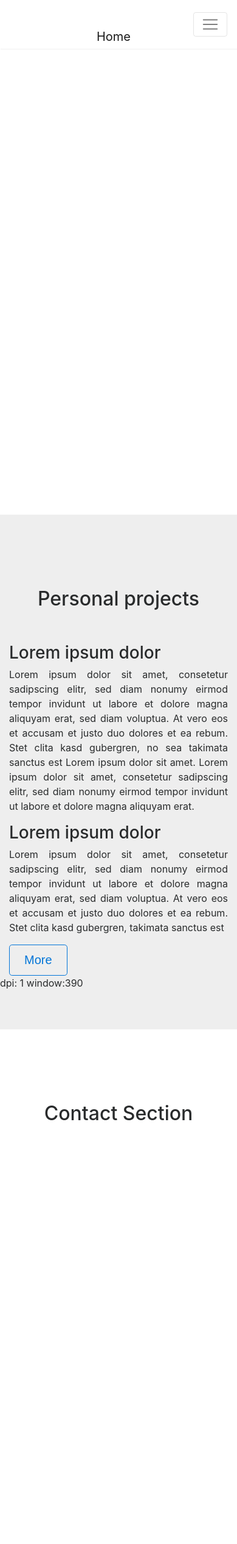
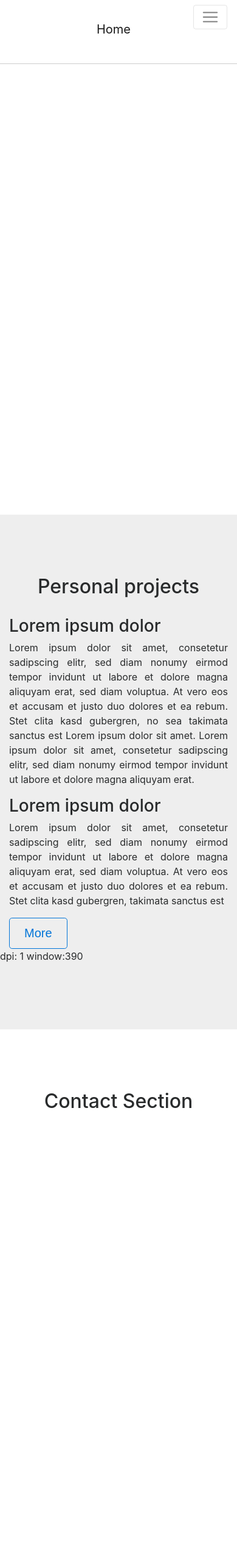
Before and after one commit to jgawrylkowicz/jgawrylkowicz.github.io, a PHP site: page / in a window 390 px wide. Shown: the whole page at 61% size. Run offline with PHP 8.4, Linux system fonts and the light colour scheme.

Commit message:
update mobile support for XHDPI devices

```diff
--- a/css/scrolling-nav.css
+++ b/css/scrolling-nav.css
@@ -1,8 +1,10 @@
-/*!
- * Start Bootstrap - Scrolling Nav (http://startbootstrap.com/)
- * Copyright 2013-2016 Start Bootstrap
- * Licensed under MIT (https://github.com/BlackrockDigital/startbootstrap/blob/gh-pages/LICENSE)
- */
+
+:root{
+    --theme-color: rgba(0, 113, 255, 0.50);
+    --navbar-color: rgba(255, 255, 255, 0.95);
+    --navbar-border-botom: rgba(0, 0, 0, 0.2);
+}
+
 
 body {
     width: 100%;
@@ -14,37 +16,29 @@ html {
     height: 100%;
 }
 
+@media (min-width: 576px ) {
+    /*TODO better responsive window support*/
 
-
-
-/*MDPI*/
-@media screen and (min-resolution: 1dppx) {
     .navbar {
         height: 80px;
-        padding: 20px 0;
-        -webkit-transition: background .5s ease-in-out,padding .5s ease-in-out;
-        -moz-transition: background .5s ease-in-out,padding .5s ease-in-out;
-        transition: background .5s ease-in-out,padding .5s ease-in-out;
     }
-
-    .navbar.transparent {
-        border-width: 0px;
-        box-shadow: rgba(0, 0, 0, 0.06) 1px 1px;
-        background-color: rgba(255, 255, 255, 0.92);
 }
 
 .navbar-light .navbar-nav .nav-link{
-        color: rgba(0, 113, 255, 0.50);
+    color: var(--theme-color);
     display:-webkit-box;
     -webkit-box-pack:center;
-        -webkit-box-align:center;
+    -webkit-box-align: center;
     height: 80px;
     border-bottom: 3px solid transparent;
 }
 
 .navbar.navbar-light {
-        background-color: #FFFFFF;
+    background-color: var(--navbar-color);
+    border-bottom: 1px solid var(--navbar-border-botom);
+
 }
+
 .navbar-light .navbar-nav > li > a:hover,
 .navbar-light .navbar-nav > li > a:focus {
     border-bottom: 3px solid rgba(0, 113, 255, 0.50);
@@ -66,27 +60,28 @@ html {
 
 .intro-section {
     height: 100%;
-        padding-top: 120px;
+    padding-top: 100px;
     text-align: center;
     background: #fff;
 }
 
 .projects-section {
     height: 100%;
-        padding-top: 120px;
+    padding-top: 100px;
     text-align: center;
     background: #eee;
 }
 
 .contact-section {
     height: 100%;
-        padding-top: 120px;
+    padding-top: 100px;
     text-align: center;
     background: #fff;
 }
 
 
-}
+
+
 
 
 /* xs <576 , s >= 576 , m >= 768 , l >= 992, xl >= 1200 */
--- a/index.html
+++ b/index.html
@@ -14,7 +14,6 @@
     <link href="css/bootstrap.min.css" rel="stylesheet">
     <link href="css/bootstrap-grid.css" rel="stylesheet">
     <link href="css/bootstrap-reboot.css" rel="stylesheet">
-    <link href="css/transparent.css" rel="stylesheet>">
 
     <link href="css/scrolling-nav.css" rel="stylesheet">
     <link href="css/index.css" rel="stylesheet">
@@ -44,29 +43,35 @@
 
 <body id="page-top" data-spy="scroll" data-target=".navbar-fixed-top"  onresize="resizeSection()" >
 
-    <nav class="navbar navbar-toggleable navbar-light fixed-top transparent"  role="navigation">
+    <nav class="navbar navbar-toggleable navbar-light fixed-top bg-faded"  role="navigation">
 
-        <button class="navbar-toggler navbar-toggler-right page-scroll" type="button" data-toggle="collapse" data-target="#collapsingNavbarMd" aria-controls="collapsingNavbarMd" aria-expanded="false" aria-label="Toggle navigation" >
+        <button class="navbar-toggler navbar-toggler-right page-scroll" type="button"
+                data-toggle="collapse" data-target="#collapsingNavbar"
+                aria-controls="collapsingNavbar" aria-expanded="false"
+                aria-label="Toggle navigation" >
+
             <span class="navbar-toggler-icon"></span>
         </button>
 
-        <div class="container">
-            <a class="navbar-brand page-scroll" href="#page-top">Home</a>
+            <a class="navbar-brand page-scroll" href="#page-top" data-toggle="collapse" data-target=".navbar-collapse.show">Home</a>
 
-            <div class="collapse navbar-collapse" id="collapsingNavbarMd">
+            <div class="collapse navbar-collapse" id="collapsingNavbar">
                 <ul class="navbar-nav">
                     <li class="nav-item">
-                        <a class="page-scroll nav-link" href="#projects">Projects</a>
+                        <a class="page-scroll nav-link" data-toggle="collapse" data-target=".navbar-collapse.show"
+                           href="#projects">Projects</a>
                     </li>
+
                     <li class="nav-item">
-                        <a class="page-scroll nav-link" href="#contact">Contact</a>
-                    </li>
+                        <a class="page-scroll nav-link" data-toggle="collapse" data-target=".navbar-collapse.show"
+                           href="#contact">Contact</a></li>
                 </ul>
 
             </div>
 
-        </div>
+
     </nav>
+
 
     <!-- Intro Section -->
     <section id="intro" class="intro-section">
@@ -82,7 +87,6 @@
     <section id="projects" class="projects-section"  >
         <div class="container">
             <h1>Personal projects</h1>
-            <br>
             <br>
             <div class="row">
                 <div class="col-xl-12 col-lg-12 col-md-12 col-sm-12 col-12">
@@ -147,21 +151,6 @@
                     </div>
                 </div>
 
-
-
-
-
-
-
-
-
-
-
-
-
-
-
-
             </div>
         </div>
     </section>
@@ -178,9 +167,6 @@
     </section>
 
 
-
-
-
     <script src="js/jquery.js"></script>
     <script src="js/bootstrap.min.js"></script>
     <script src="js/jquery.easing.min.js"></script>
@@ -190,55 +176,6 @@
     <script>
         AOS.init();
     </script>
-
-   <script>
-
-       $(function () {
-           html2canvas($("body"), {
-               onrendered: function (canvas) {
-                   $(".blurheader").append(canvas);
-                   $("canvas").attr("id", "canvas");
-                   stackBlurCanvasRGB(
-                       'canvas',
-                       0,
-                       0,
-                       $("canvas").width(),
-                       $("canvas").height(),
-                       20);
-               }
-           });
-           vv = setTimeout(function () {
-               $("header").show();
-               clearTimeout(vv);
-           }, 200);
-       });
-
-       $(window).scroll(function () {
-           $("canvas").css(
-               "-webkit-transform",
-               "translatey(-" + $(window).scrollTop() + "px)");
-       });
-
-       window.onresize = function () {
-           $("canvas").width($(window).width());
-       };
-
-       $(document).bind('touchmove', function () {
-           $("canvas").css(
-               "-webkit-transform",
-               "translatey(-" + $(window).scrollTop() + "px)");
-       });
-
-       $(document).bind('touchend', function () {
-           $("canvas").css(
-               "-webkit-transform",
-               "translatey(-" + $(window).scrollTop() + "px)");
-       });
-
-   </script>
-
-
-
 
     <script>
 
```
Also changed, not shown: other parts of css/scrolling-nav.css (+20 -19 lines). Lines whose indentation alone changed are shown as unchanged.
